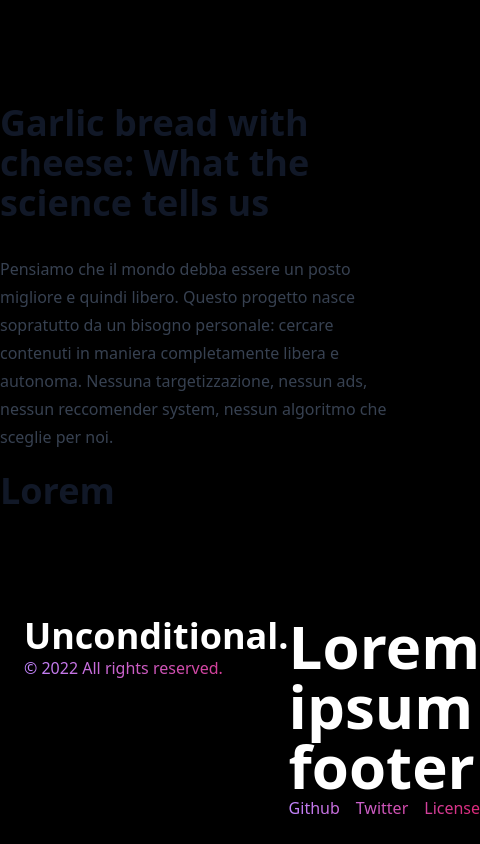
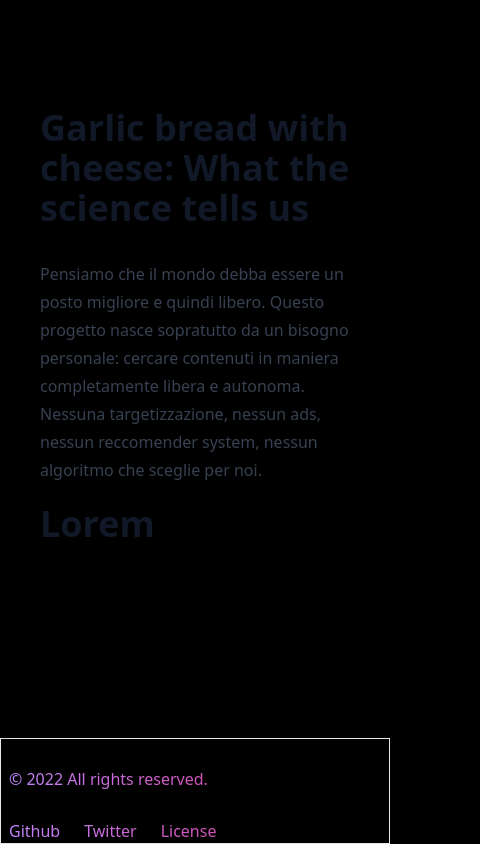
Before and after one commit to unconditionalday/unconditional.day, a Next.js app: page /about in a window 390 px wide. Shown: the whole page, 480 px wide, since content can reach past the window. Built offline with nearby package versions, Linux system fonts and the light colour scheme.

Commit message:
chore: initial responsive refactor

```diff
--- a/components/Footer.tsx
+++ b/components/Footer.tsx
@@ -1,13 +1,13 @@
 export const Footer = () => {
     return (
-        <footer className="footer flex flex-row bg-black text-white p-6">
-            <div className="footer-left flex flex-col">
-                <h1 className="title text-4xl font-black rounded-lg">Unconditional.</h1>
-                <p className="text-transparent bg-clip-text bg-gradient-to-r from-purple-400 to-pink-600 ">© 2022 All rights reserved.</p>
+        <footer className="footer flex flex-col md:flex-row justify-between md:p-10 text-black border">
+            <div className="subfooter-left flex flex-col md:flex-col md:gap-2 px-2 md:px-10">
+                <h1 className="title text-xl md:text-2xl font-black rounded-lg">Unconditional.</h1>
+                <p className="text-transparent text-md md:text-xl bg-clip-text bg-gradient-to-r from-purple-400 to-pink-600 ">© 2022 All rights reserved.</p>
             </div>
-            <div className="footer-right m-auto">
-                <p className="text-6xl font-black rounded-lg">Lorem ipsum footer</p>
-                <ul className="flex gap-4  text-transparent bg-clip-text bg-gradient-to-r from-purple-400 to-pink-600 ">
+            <div className="subfooter-right flex flex-col md:flex-col md:gap-2 px-2 md:px-10">
+                <p className="title text-xl md:text-2xl font-black rounded-lg">Lorem,Ipsum,Sum </p>
+                <ul className="text-md md:text-xl flex gap-6 text-transparent bg-clip-text bg-gradient-to-r from-purple-400 to-pink-600 ">
                     <li>Github</li>
                     <li>Twitter</li>
                     <li>License</li>
--- a/components/Header.tsx
+++ b/components/Header.tsx
@@ -2,7 +2,7 @@ import Link from "next/link"
 
 export const Header = () => {
     return (
-        <header className="header p-6 border-purple-50">
+        <header className="header p-5 border-purple-50">
             <Link href="/"><a className="title text-xl font-black text-black" >Unconditional.</a></Link>
         </header>
     )
--- a/pages/about.tsx
+++ b/pages/about.tsx
@@ -6,7 +6,7 @@ const About: NextPage = () => {
     return (
         <div className="flex flex-col h-screen">
             <Header />
-            <article className="prose lg:prose-xl m-auto">
+            <article className="prose lg:prose-xl p-10 md:p-0 md:m-auto">
                 <h1>Garlic bread with cheese: What the science tells us</h1>
                 <p>
                     Pensiamo che il mondo debba essere un posto migliore e quindi libero. Questo progetto nasce sopratutto da un bisogno personale: cercare contenuti in maniera completamente libera e autonoma. Nessuna targetizzazione, nessun ads, nessun reccomender system, nessun algoritmo che sceglie per noi.
--- a/pages/index.tsx
+++ b/pages/index.tsx
@@ -1,4 +1,5 @@
 import type { NextPage } from 'next'
+import Head from 'next/head';
 import { useEffect, useState } from 'react'
 import Footer from '../components/Footer';
 import { FeedItem, DefaultService } from '../generated'
@@ -21,36 +22,44 @@ const Home: NextPage = () => {
     }
   }
 
-
   return (
-    <div className="flex flex-col h-screen">
-      <div className="header p-20 grid grid-rows-3 gap-5 text-center">
-        <h1 className="title text-8xl font-black">Unconditional.</h1>
-        <h2 className="subtitle text-xl font-light">Give to your think an <a className='font-bold text-transparent bg-clip-text bg-gradient-to-r from-purple-400 to-pink-600 border border-black rounded-lg p-3' href='about'>Unconditional think</a></h2>
-        <form className='w-80 mx-auto' onSubmit={getFeed}>
+    <>
+      <Head>
+        <title>Unconditional</title>
+        <meta name="description" content="Unconditional" />
+        <link rel="icon" href="/favicon.ico" />
+        <meta name="viewport" content="width=device-width, initial-scale=1" />
+      </Head>
+      <div className="flex flex-col min-h-screen md:flex md:flex-col md:min-h-screen md:mt-0 ">
+        <div className="header md:p-20 grid md:grid-rows-3 gap-6 md:gap-5 m-auto md:m-0 text-center">
+          <h1 className="title p-5 md:p-0 text-4xl md:text-8xl font-black">Unconditional.</h1>
+          <h2 className="subtitle p-5 md:p-0 text-2xl md:text-xl font-light">Give to your think an <a className='font-bold text-transparent bg-clip-text bg-gradient-to-r from-purple-400 to-pink-600 border border-black rounded-lg p-3 block md:inline' href='about'>Unconditional think</a></h2>
+          <form className='w-screen  md:w-80 mx-auto p-5 md:p-0 mt-10 md:mt-0' onSubmit={getFeed}>
             <label htmlFor="default-search" className="text-sm font-medium text-gray-900 sr-only dark:text-gray-300">Search</label>
             <div className="relative">
               <div className="flex absolute inset-y-0 left-0 items-center pl-3 pointer-events-none">
                 <svg aria-hidden="true" className="w-5 h-5 text-gray-500 dark:text-gray-400" fill="none" stroke="currentColor" viewBox="0 0 24 24" xmlns="http://www.w3.org/2000/svg"><path stroke-linecap="round" stroke-linejoin="round" stroke-width="2" d="M21 21l-6-6m2-5a7 7 0 11-14 0 7 7 0 0114 0z"></path></svg>
               </div>
-            <input type="search" value={query} onChange={(e) => setQuery(e.target.value)} id="default-search" className="block p-4 pl-10 w-full text-sm text-gray-900 bg-gray-50 rounded-lg border border-gray-300 focus:ring-blue-500 focus:border-blue-500 dark:bg-gray-700 dark:border-gray-600 dark:placeholder-gray-400 dark:text-white dark:focus:ring-blue-500 dark:focus:border-blue-500" placeholder="Start search..." required></input>
-            <button type="submit" className="text-white absolute right-2.5 bottom-2.5 bg-black hover:bg-black focus:ring-4 focus:outline-none focus:ring-black font-medium rounded-lg text-sm px-4 py-2 dark:bg-black dark:hover:bg-black dark:focus:ring-black ">Search</button>
+              <div className="flex justify-center items-center text-gray-900 bg-gray-50 rounded-lg border border-gray-300 focus:ring-blue-500 focus:border-blue-500 dark:bg-gray-700 dark:border-gray-600 dark:placeholder-gray-400 dark:text-white dark:focus:ring-blue-500 dark:focus:border-blue-500">
+                <input type="search" value={query} onChange={(e) => setQuery(e.target.value)} id="default-search" className="md:p-4 md:pl-10 text-justify bg-gray-50 w-full h-32 md:h-auto text-2xl md:text-sm" placeholder="Start search..." required></input>
+                <button type="submit" className="text-white mr-2 h-2/4 md:h-auto w-1/3 bg-black hover:bg-black focus:ring-4 focus:outline-none focus:ring-black font-medium rounded-lg text-xl md:text-sm px-4 py-2 dark:bg-black dark:hover:bg-black dark:focus:ring-black ">Search</button>
+              </div>
             </div>
           </form>
         </div>
-      <main className='m-auto grid grid-cols-3 gap-4 pb-10'>
+        <main className='m-auto grid grid-cols-1 md:grid-cols-3 gap-8 md:gap-4 mb-10 md:mb-0 md:pb-10 overflow-y-scroll h-screen md:overflow-y-visible md:h-auto'>
           {feeds.map((feed) => (
-          <a key={feed.link} href={feed.link} className="article bg-white p-6 block max-w-sm rounded-lg border border-black hover:shadow-2xl dark:bg-black dark:border-black dark:hover:bg-black">
-            <h6 className='font-extralight'>{feed.source}</h6>
-            <h5 className="p-2 text-2xl text-start font-bold tracking-tight text-gray-900 dark:text-white">{feed.title}</h5>
+            <a key={feed.link} href={feed.link} className="article m-auto md:m-0 bg-white p-0 md:p-6 block w-3/4 md:w-auto md:max-w-sm rounded-lg border border-black hover:shadow-2xl dark:bg-black dark:border-black dark:hover:bg-black">
+              <h6 className='font-extralight text-4xl md:text-sm p-4 md:p-0'>{feed.source}</h6>
+              <h5 className="p-4 md:p-2 text-5xl md:text-2xl text-start font-bold tracking-tight text-gray-900 dark:text-white">{feed.title}</h5>
               <hr />
-            <p className="p-2 text-justify text-gray-700 dark:text-gray-400">{feed.summary}</p>
+              <p className="p-4 md:p-2 text-4xl md:text-base text-justify text-gray-700 dark:text-gray-400">{feed.summary}</p>
             </a>
           ))}
         </main>
         <Footer />
       </div >
-
+    </>
   )
 }
 
```
Lines whose indentation alone changed are shown as unchanged.
